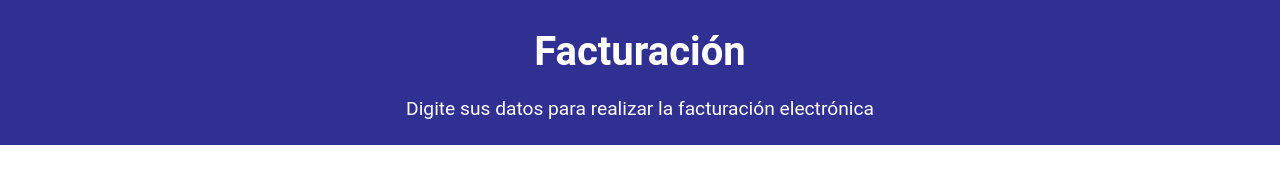
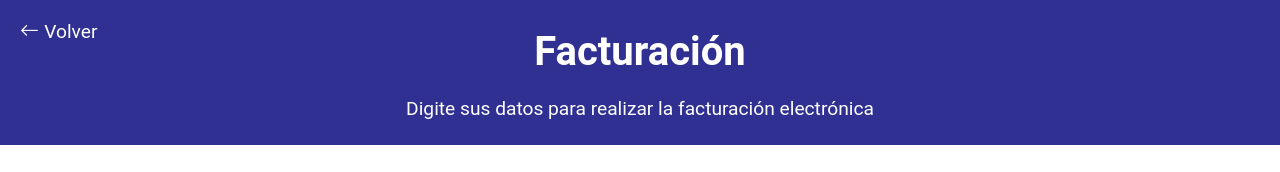
Before and after one commit to GIBRA2024/arka-veterinaria, a plain HTML site: page facturacion/index.html in a window 1280 px wide. Shown: the top 172 px of the page. Drawn offline with nearby package versions, Linux system fonts and the light colour scheme.

```diff
--- a/facturacion/index.css
+++ b/facturacion/index.css
@@ -29,6 +29,25 @@
     background-color: #2f3092;
     color: white;
     padding: 20px 10px;
+    position: relative;
+}
+
+.back-btn {
+    position: absolute;
+    top: 20px;
+    left: 20px;
+    color: white;
+    text-decoration: none;
+    font-size: 1.2rem;
+    display: flex;
+    align-items: center;
+    gap: 5px;
+    cursor: pointer;
+    background: none;
+    border: none;
+}
+.back-btn:hover {
+    color: #8ed8f7;
 }
 
 .contact-header h1 {
--- a/facturacion/index.html
+++ b/facturacion/index.html
@@ -13,6 +13,7 @@
 <body>
 <!-- Encabezado -->
 <header class="contact-header">
+    <button onclick="window.history.back()" class="back-btn"><i class="bi bi-arrow-left"></i> Volver</button>
     <h1>Facturación</h1>
     <p>Digite sus datos para realizar la facturación electrónica</p>
 </header>
--- a/facturacion/styles.css
+++ b/facturacion/styles.css
@@ -21,6 +21,25 @@
     background-color: #2f3092;
     color: #fff;
     padding: 20px 10px;
+    position: relative;
+}
+
+.back-btn {
+    position: absolute;
+    top: 20px;
+    left: 20px;
+    color: white;
+    text-decoration: none;
+    font-size: 1.2rem;
+    display: flex;
+    align-items: center;
+    gap: 5px;
+    cursor: pointer;
+    background: none;
+    border: none;
+}
+.back-btn:hover {
+    color: #8ed8f7;
 }
 
 .contact-header h1 {
```
Also changed, not shown: facturacion/persona-juridica/index.html (+1 -0 lines), facturacion/persona-natural/index.html (+1 -0 lines), index.html (+1 -1 lines).
